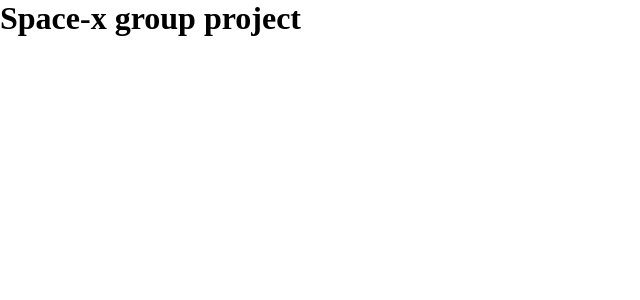
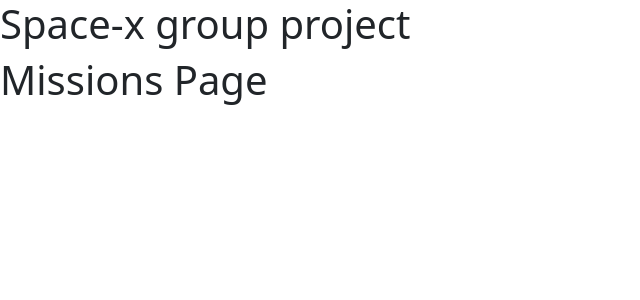
Before and after one commit to Chrissiku/Space-x, a React (Create React App) app: page / in a window 1280 px wide. Shown: the top 300 px of the page, without its empty margins (0-640 px from the left). Built offline with nearby package versions, Linux system fonts and the light colour scheme.

Commit message:
Create Missions basic structure

```diff
--- a/src/App.js
+++ b/src/App.js
@@ -1,9 +1,12 @@
 import './App.css';
+import 'bootstrap/dist/css/bootstrap.min.css';
+import Mission from './components/Missions';
 
 function App() {
   return (
     <>
       <h1>Space-x group project</h1>
+      <Mission />
     </>
   );
 }
--- /dev/null
+++ b/src/components/Missions.js
@@ -0,0 +1,3 @@
+const Mission = () => <h1>Missions Page</h1>;
+
+export default Mission;
```
